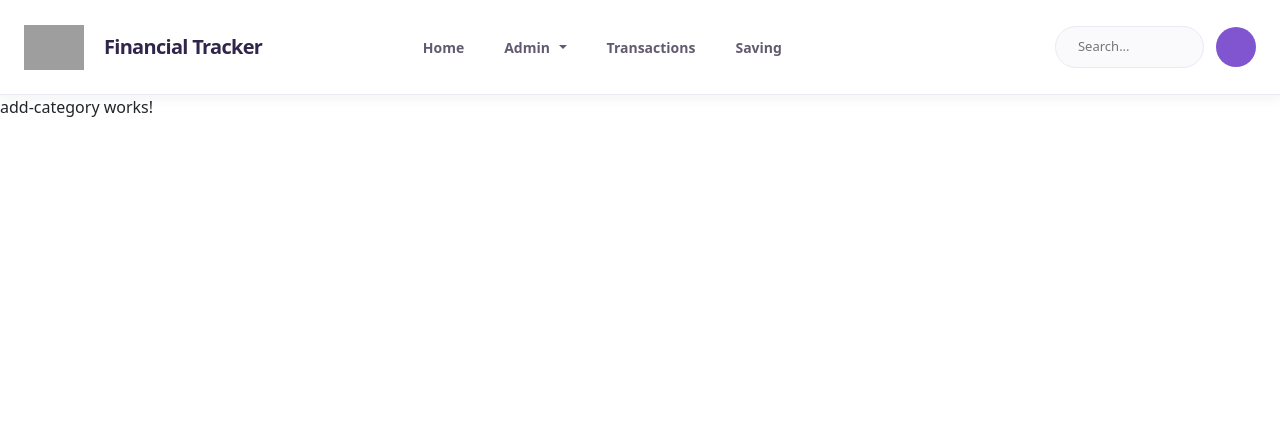
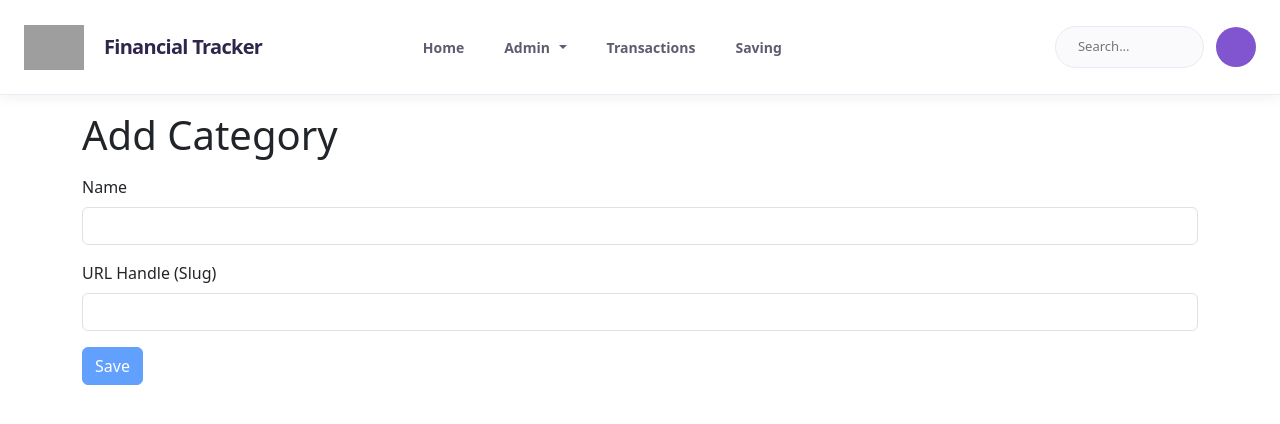
Before and after one commit to jn80808/FEStar, an Angular app: page /admin/categories/create in a window 1280 px wide. Shown: the top 424 px of the page. Built offline with nearby package versions, Linux system fonts and the light colour scheme; grey boxes are pictures that could not be loaded.

Commit message:
[JN]- Update add

```diff
--- a/src/features/category/add-category/add-category.css
+++ b/src/features/category/add-category/add-category.css
@@ -0,0 +1,10 @@
+/* Form Buttons */
+.form-actions {
+    display: flex;
+    justify-content: flex-end;
+    align-items: center;
+    gap: 12px;
+    margin-top: 32px;
+    padding-top: 24px;
+    border-top: 1px solid #f0edf6;
+}
--- a/src/features/category/add-category/add-category.html
+++ b/src/features/category/add-category/add-category.html
@@ -1 +1,43 @@
-<p>add-category works!</p>
+<div class="container">
+    <h1 class="mt-3">Add Category</h1>
+
+
+    <form [formGroup]="addCategoryFormGroup" (ngSubmit)="onSubmit()">
+        <!-- Name -->
+        <div class="mt-3">
+            <label class="form-label">Name</label>
+            <input type="text" class="form-control" formControlName="name" />
+            <!-- Validation  -->
+            @if (nameFormControl.touched && nameFormControl.hasError('required')){
+                <p class="text-danger small">This is a required field</p>
+            }
+            @if (nameFormControl.touched && nameFormControl.hasError('maxlength')){
+                <p class="text-danger small">Category Name can only be 100 characters long</p>
+            }
+
+        </div>
+
+        <!-- URL Handle -->
+        <div class="mt-3">
+            <label class="form-label">URL Handle (Slug)</label>
+            <input type="text" class="form-control" formControlName="urlHandle" />
+
+            <!-- Validation  -->
+            @if (urlHandleFormControl.touched && urlHandleFormControl.hasError('required')){
+                <p class="text-danger small">This is a required field</p>
+            }
+            @if (urlHandleFormControl.touched && urlHandleFormControl.hasError('maxlength')){
+                <p class="text-danger small">Category Name can only be 100 characters long</p>
+            }
+        </div>
+
+        <!-- Save -->
+        <div class="mt-3">
+            <button type="submit"
+                    class="btn btn-primary"
+                    [disabled]="addCategoryFormGroup.invalid">
+                Save
+            </button>
+        </div>
+    </form>
+</div>
--- a/src/features/category/add-category/add-category.ts
+++ b/src/features/category/add-category/add-category.ts
@@ -1,12 +1,12 @@
 import { Component, effect, inject } from '@angular/core';
-import { FormControl, FormGroup, Validators } from '@angular/forms';
+import { FormControl, FormGroup, ReactiveFormsModule, Validators } from '@angular/forms';
 import { Router, RouterLink } from '@angular/router';
 import { CategoryService } from '../services/category-service';
 import { AddCategoryRequest } from '../model/category.model';
 
 @Component({
   selector: 'app-add-category',
-  imports:[RouterLink],
+  imports:[ReactiveFormsModule],
   templateUrl: './add-category.html',
   styleUrl: './add-category.css',
 })
```
